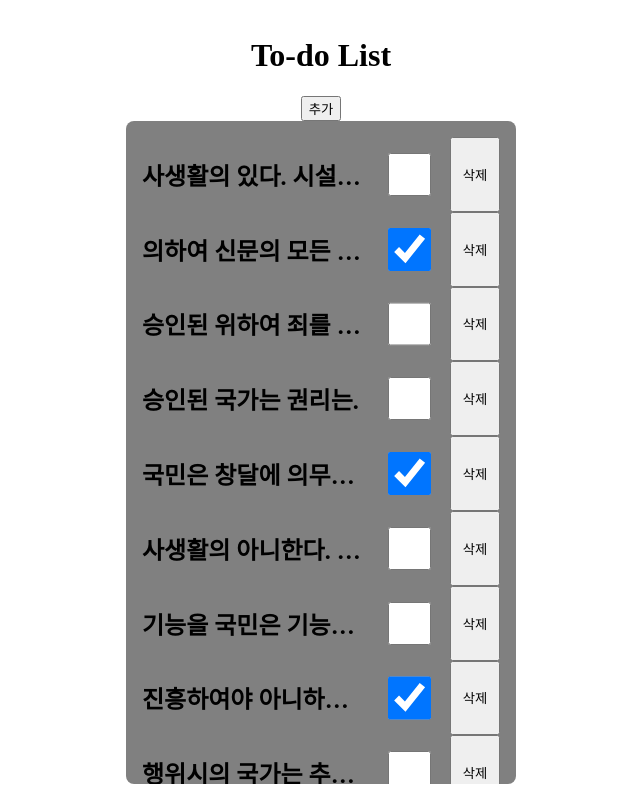
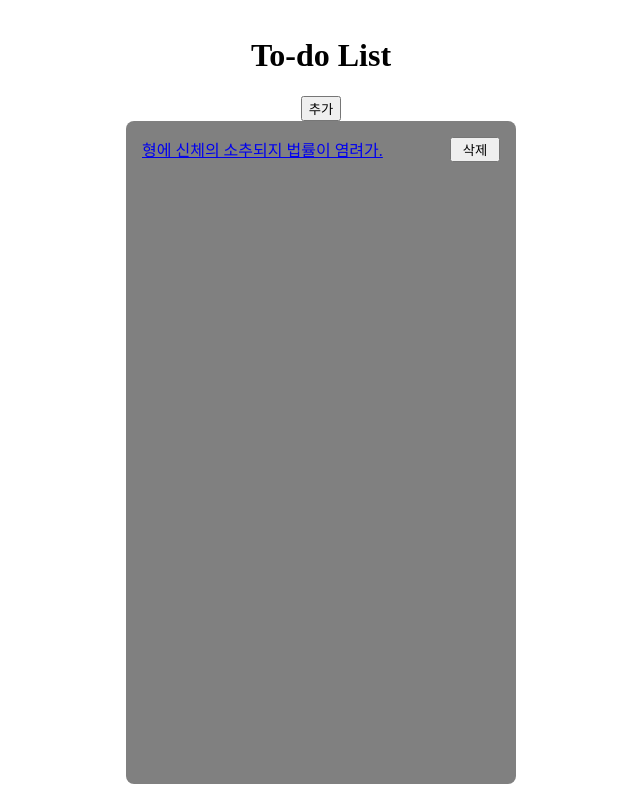
Before and after one commit to omizha/wanted-pre-onboarding-challenge-fe-1, a React (Create React App) app: page / in a window 1280 px wide. Both pictures are taken after a click on the button "추가". Shown: the whole page, without its empty margins (319-959 px from the left). Built offline with nearby package versions, Linux system fonts and the light colour scheme.

Commit message:
feat: Improve To-do List

```diff
--- a/src/page/Home/index.tsx
+++ b/src/page/Home/index.tsx
@@ -1,32 +1,55 @@
+import React from 'react';
 import styled from '@emotion/styled';
 import { Container } from 'src/component';
 import { faker } from '@faker-js/faker/locale/ko';
 import TodoTable from './TodoTable';
+import { useRecoilCallback, useRecoilValue, useSetRecoilState } from 'recoil';
+import { Store } from 'src/store';
+import { Link } from 'react-router-dom';
 
-const Todos = Array.from({ length: 50 }).map(() => {
+const createTodoMock = () => {
   return {
+    title: faker.lorem.sentence(),
+    content: faker.lorem.paragraph(),
     id: faker.datatype.uuid(),
-    title: faker.lorem.sentence(),
     createdAt: faker.date.past(),
     updatedAt: faker.date.recent(),
-    deletedAt: undefined,
-    content: faker.lorem.paragraph(),
-    isDone: faker.datatype.boolean(),
   };
-});
+};
 
 const Home = () => {
+  const todos = useRecoilValue(Store.todos);
+
+  const onClickAddItem = useRecoilCallback(
+    ({ set }) =>
+      () => {
+        set(Store.todos, (prev) => [...prev, createTodoMock()]);
+      },
+    [],
+  );
+
+  const onClickRemoveItem = useRecoilCallback(
+    ({ set }) =>
+      (id: string) => {
+        set(Store.todos, (prev) => prev.filter((todo) => todo.id !== id));
+      },
+    [],
+  );
+
   return (
     <Container>
       <h1>To-do List</h1>
-      <button type="button">추가</button>
+      <button onClick={onClickAddItem} type="button">
+        추가
+      </button>
       <TodoTable>
-        {Todos.map((todo) => {
+        {todos.map((todo) => {
           return (
             <TodoWrap key={todo.id}>
-              <TodoTitle>{todo.title}</TodoTitle>
-              <input type="checkbox" checked={todo.isDone} />
-              <button type="button">삭제</button>
+              <TodoTitle to={`/${todo.id}`}>{todo.title}</TodoTitle>
+              <button type="button" onClick={() => onClickRemoveItem(todo.id)}>
+                삭제
+              </button>
             </TodoWrap>
           );
         })}
@@ -37,11 +60,11 @@ const Home = () => {
 
 const TodoWrap = styled.div({
   display: 'grid',
-  gridTemplateColumns: '1fr 50px 50px',
+  gridTemplateColumns: '1fr 50px',
   gap: '16px',
 });
 
-const TodoTitle = styled.h2({
+const TodoTitle = styled(Link)({
   // 한줄만 보이게
   overflow: 'hidden',
   textOverflow: 'ellipsis',
--- /dev/null
+++ b/src/page/TodoDetail/index.tsx
@@ -0,0 +1,19 @@
+import { useParams } from 'react-router-dom';
+import { useRecoilValue } from 'recoil';
+import { Container } from 'src/component';
+import { Store } from 'src/store';
+
+const TodoDetail = () => {
+  const { id } = useParams();
+  const todos = useRecoilValue(Store.todos);
+  const todo = todos.find((todo) => todo.id === id);
+
+  return (
+    <Container>
+      <h1>{todo?.title}</h1>
+      <p>{todo?.content}</p>
+    </Container>
+  );
+};
+
+export default TodoDetail;
--- a/src/page/index.tsx
+++ b/src/page/index.tsx
@@ -1,15 +1,14 @@
 import { Navigate, Route, Routes } from 'react-router';
 import { BrowserRouter } from 'react-router-dom';
 import Home from './Home';
+import TodoDetail from './TodoDetail';
 
 const Page = () => {
   return (
     <BrowserRouter>
       <Routes>
-        <Route path="/">
-          <Route path="/" element={<Home></Home>} />
-          <Route path="*" element={<Navigate to="/" replace />} />
-        </Route>
+        <Route path="/" element={<Home></Home>} />
+        <Route path="/:id" element={<TodoDetail />} />
       </Routes>
     </BrowserRouter>
   );
```
